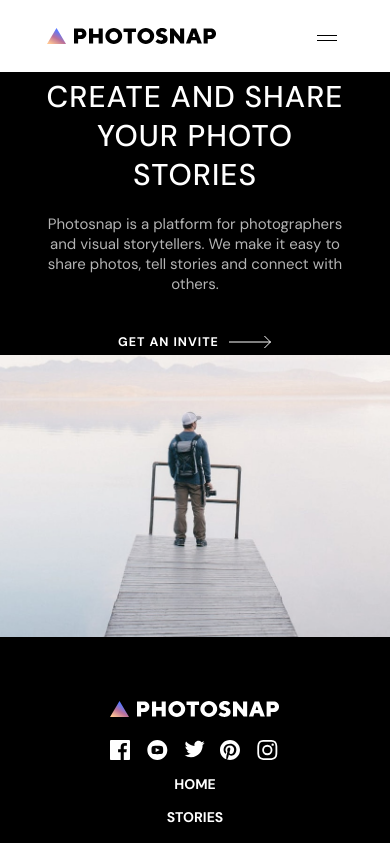
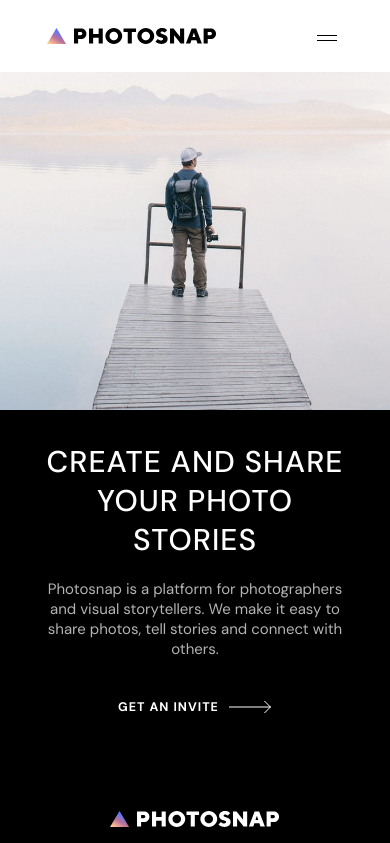
Before and after one commit to TiagoDiass/photosnap_website, a Next.js app: page / in a window 390 px wide. Shown: the top 843 px of the page. Built offline with nearby package versions, Linux system fonts and the light colour scheme.

Commit message:
responsive of main banner done

```diff
--- a/styles/pagesElements/home.elements.js
+++ b/styles/pagesElements/home.elements.js
@@ -13,8 +13,12 @@ export const MainBanner = styled.section`
   }
 
   @media (max-width: 768px) {
-    grid-template-columns: 1fr;
-    grid-template-rows: 1fr 1fr;
+    display: flex;
+    flex-direction: column-reverse;
+  }
+
+  @media (max-width: 500px) {
+    height: 80vh;
   }
 `;
 
@@ -22,6 +26,10 @@ export const LeftTextContainer = styled.div`
   display: flex;
   justify-content: center;
   align-items: center;
+
+  @media (max-width: 768px) {
+    height: 50%;
+  }
 `;
 
 export const LeftTextContentWrapper = styled.main`
@@ -73,4 +81,8 @@ export const RightBlockImageContainer = styled.div`
   background-size: cover;
   background-position-x: center;
   background-position-y: center;
+
+  @media (max-width: 768px) {
+    height: 50%;
+  }
 `;
```
